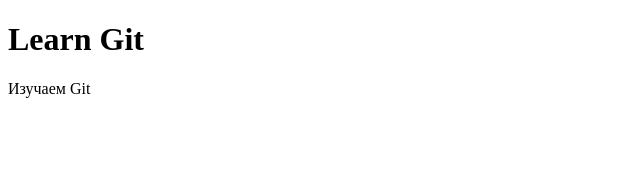
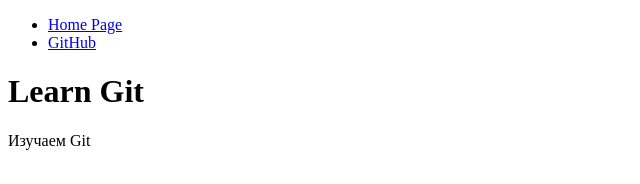
Before and after one commit to avavion-teacher/learn-git, a plain HTML site: page index.html in a window 1280 px wide. Shown: the whole page, without its empty margins (0-640 px from the left). Drawn offline with Linux system fonts and the light colour scheme.

Commit message:
Update index.html

```diff
--- a/index.html
+++ b/index.html
@@ -7,6 +7,21 @@
     <title>Learn Git</title>
   </head>
   <body>
+
+    <header>
+        <nav>
+            <ul>
+                <li>
+                    <a href="/index.html">Home Page</a>
+                </li>
+
+                <li>
+                    <a href="https://github.com/avavion-teacher/learn-git">GitHub</a>
+                </li>
+            </ul>
+        </nav>
+    </header>
+
     <h1>Learn Git</h1>
     <p>Изучаем Git</p>
   </body>
```
